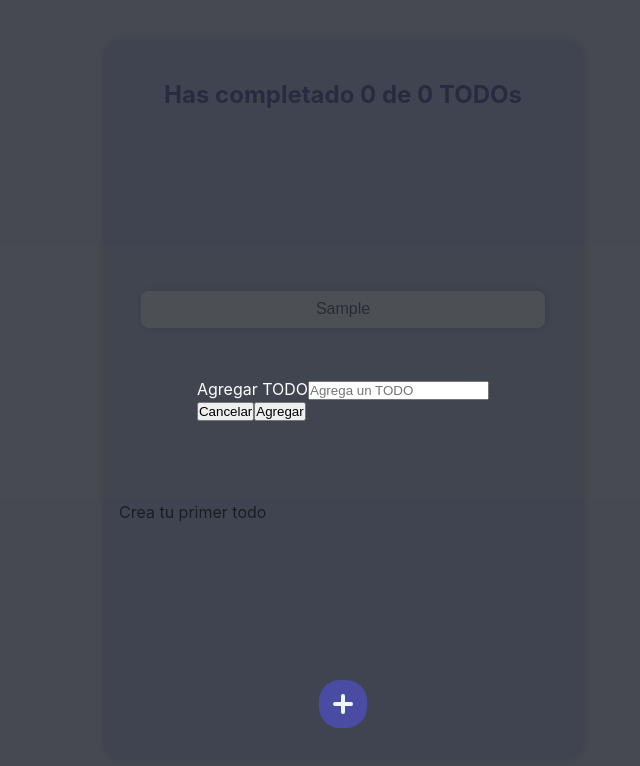
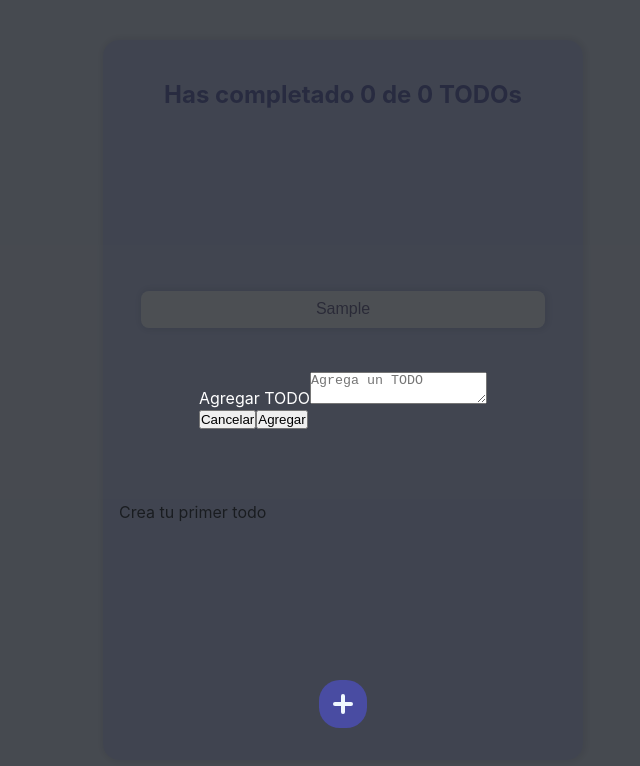
Before and after one commit to emazou/todo-app, a React (Create React App) app: page / in a window 1280 px wide. Both pictures are taken after typing "Sample" into the empty fields and a click on the button "Agregar tarea". Shown: the top 766 px of the page, without its empty margins (297-937 px from the left). Built offline with nearby package versions, Linux system fonts and the light colour scheme.

Commit message:
textarea added

```diff
--- a/src/components/TodoForm.js
+++ b/src/components/TodoForm.js
@@ -18,8 +18,7 @@ export default function TodoForm() {
     return (
         <form onSubmit={onSubmit}>
             <label>Agregar TODO</label>
-            <input
-            type='text'
+            <textarea
                     value={newTodoValue}
                     onChange={onChange}
                     placeholder="Agrega un TODO"
```
